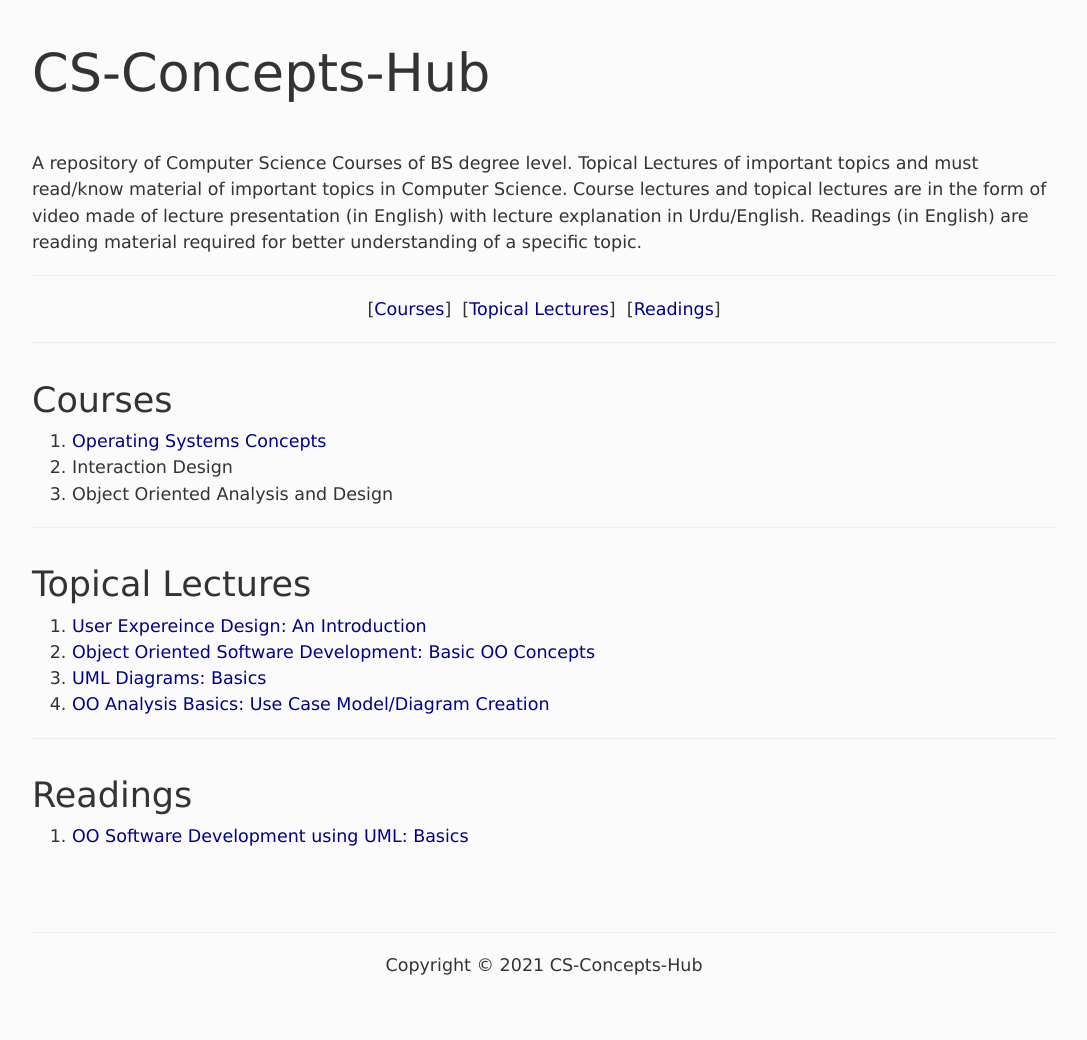
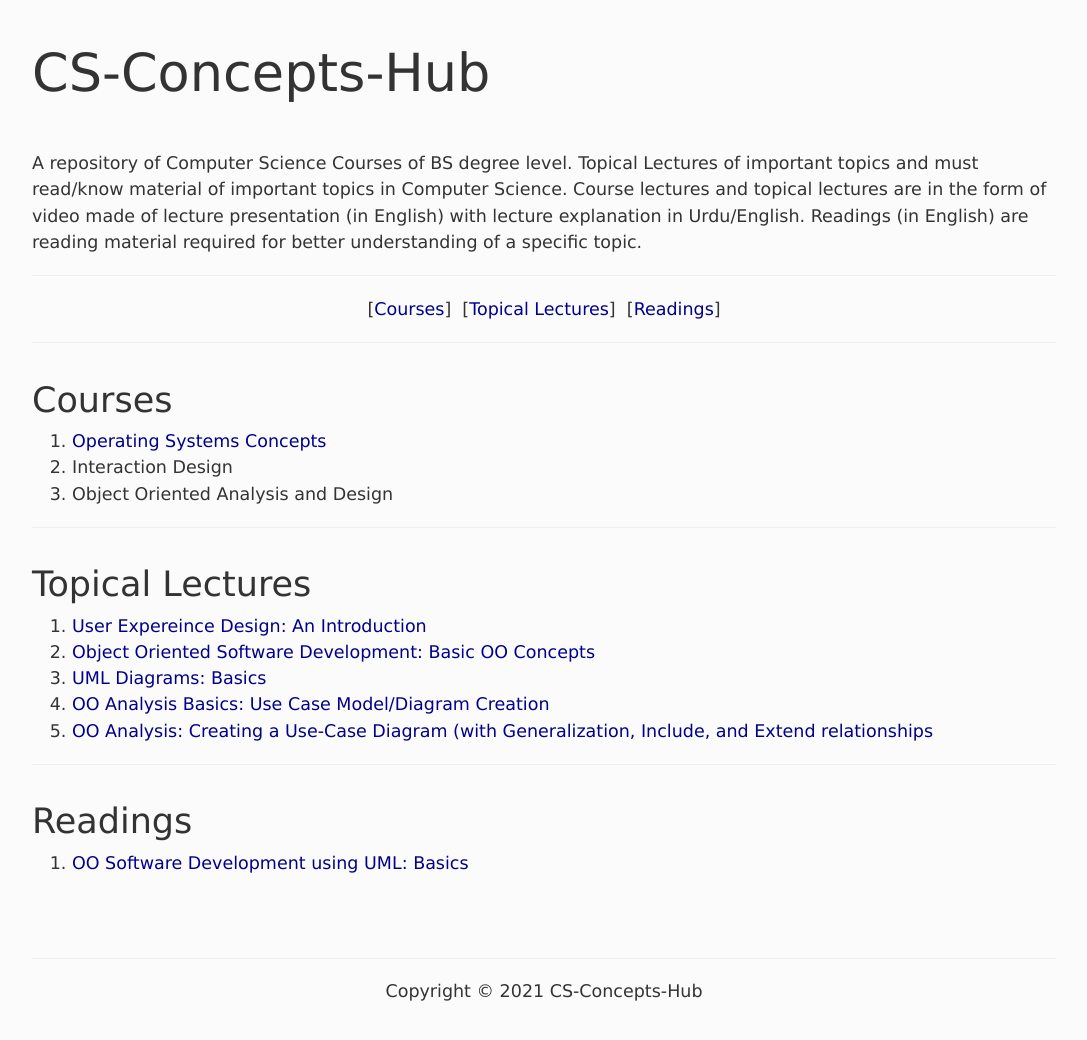
Before and after one commit to CS-Concepts-hub/CS-Concepts-hub, a Jekyll site: the page built from index.html, in a window 1280 px wide, cut to the strip 104-1196 px from the top of the page. Shown: the top 1040 px of the strip, without its empty margins (96-1183 px from the left). Built offline with Jekyll 4.4.1, drawn with Linux system fonts in a browser that asks for light colours.

Commit message:
Update index.html

```diff
--- a/index.html
+++ b/index.html
@@ -32,6 +32,7 @@ weight: 0
 			<li><a href="https://youtu.be/TEZMOBvor8M" target="youtube">Object Oriented Software Development: Basic OO Concepts</a></li>
 			<li><a href="https://youtu.be/KXxlkT8j2xI" target="youtube">UML Diagrams: Basics</a></li>
 			<li><a href="https://youtu.be/c9wI6PnmP30" target="youtube">OO Analysis Basics: Use Case Model/Diagram Creation</a></li>
+			<li><a href="https://youtu.be/3r5fCZmY8JY" target="youtube">OO Analysis: Creating a Use-Case Diagram (with Generalization, Include, and Extend relationships</a></li>
 		</ol>
 		<hr>
 		<h2 class="title" id="notes">Readings</h2>
```
